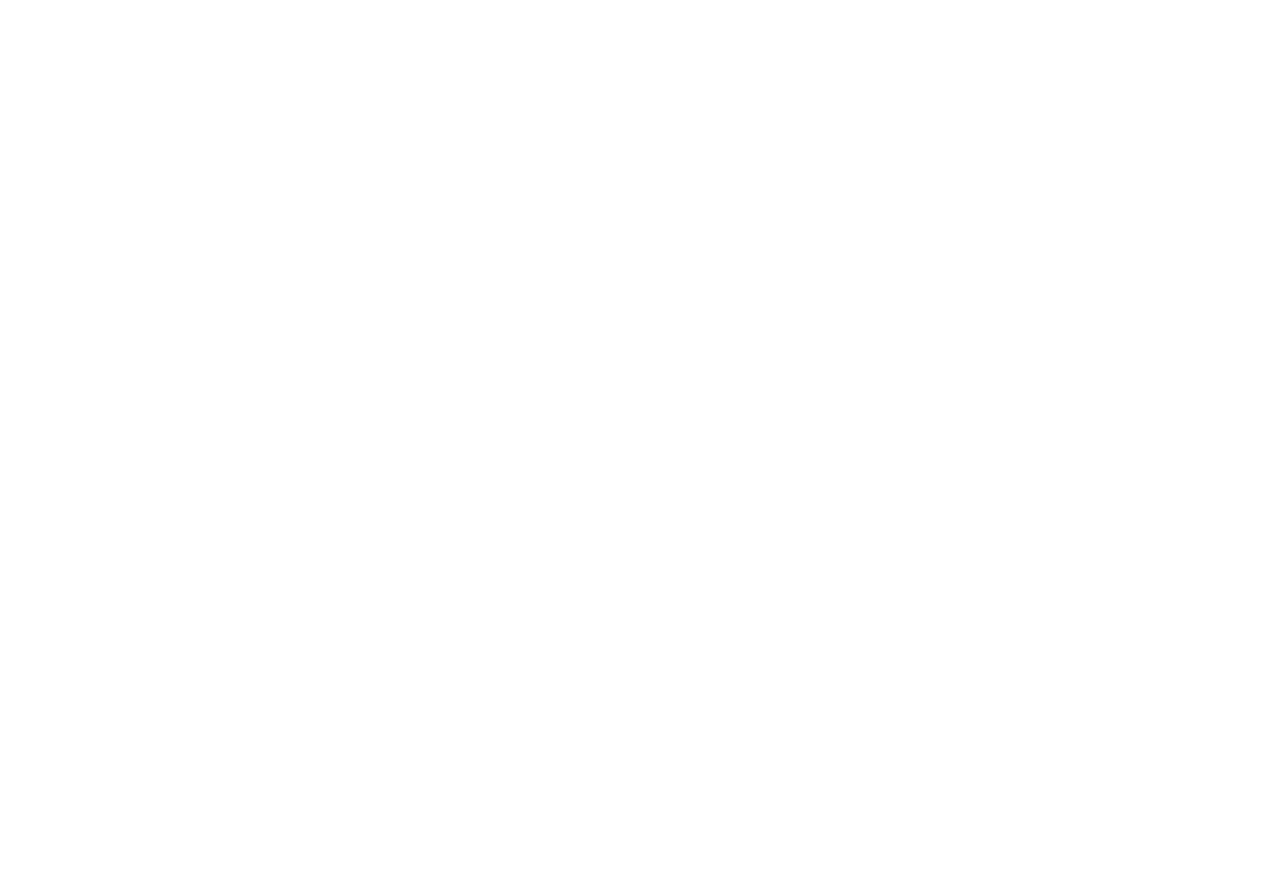
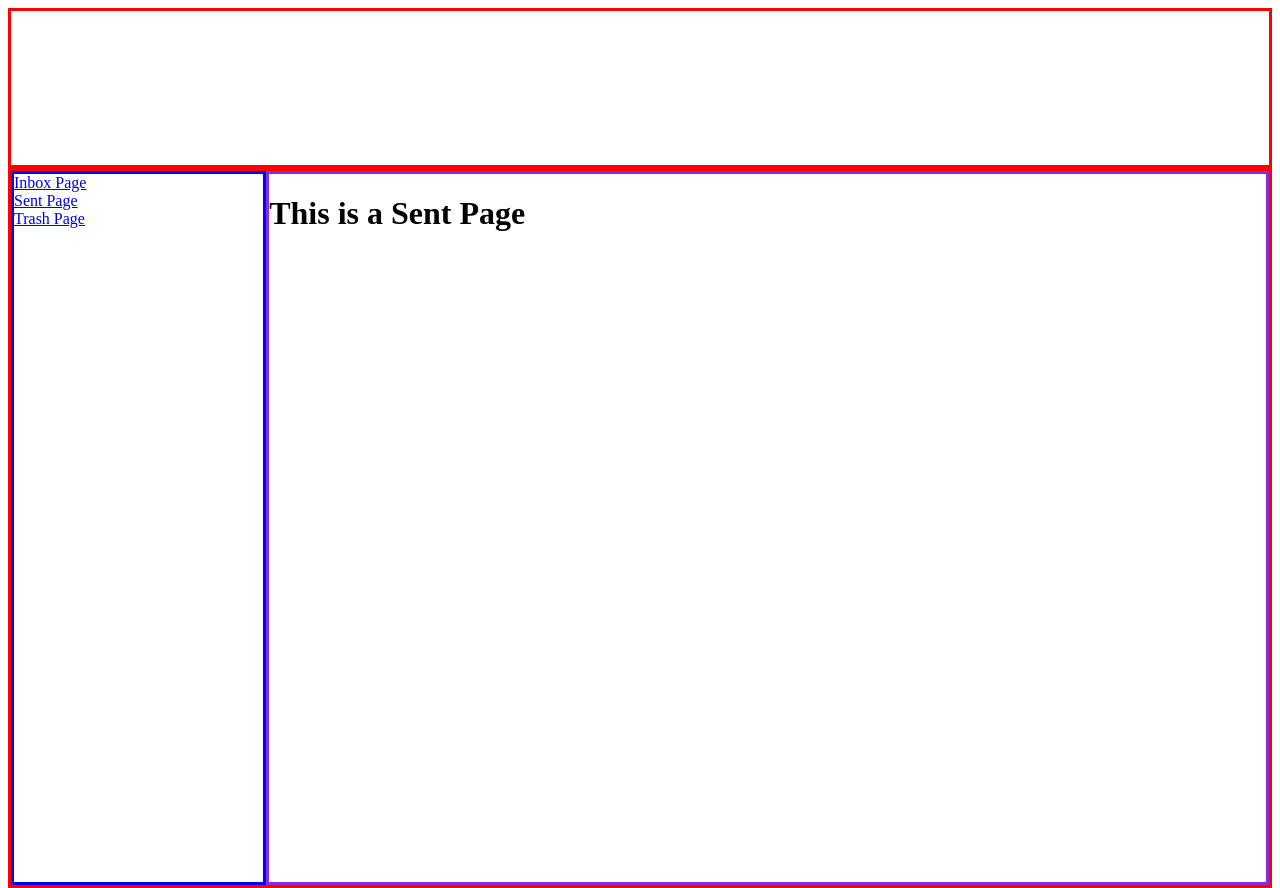
Before and after one commit to Muthusakthivel/Fita-React, a React (Create React App) app: page /mail/sent in a window 1280 px wide. Before the commit this address had no page. Before the commit the page ends 800 px from the top, so only its background shows below. Built offline with nearby package versions, Linux system fonts and the light colour scheme.

Commit message:
nested routing

```diff
--- a/src/App.js
+++ b/src/App.js
@@ -7,6 +7,10 @@
 import HomePage from './Pages/home';
 import ContactPage from '../src/Pages/contact';
 import AboutPage from '../src/Pages/about';
+import MailPage from './Pages/mail';
+import Inbox from './Pages/inbox';
+import Sent from './Pages/sent';
+import Trash from './Pages/trash';
 
 function App(){
   return(
@@ -15,6 +19,11 @@
         <Route path='/' element={<HomePage></HomePage>}></Route>
         <Route path='contact' element={<ContactPage></ContactPage>}></Route>
         <Route path='about' element={<AboutPage></AboutPage>}></Route>
+        <Route path='mail' element={<MailPage></MailPage>}>
+          <Route path='inbox' element={<Inbox></Inbox>}></Route>
+          <Route path='sent' element={<Sent></Sent>}></Route>
+          <Route path='trash' element={<Trash></Trash>}></Route>
+        </Route>
       </Routes>
     </BrowserRouter>
   )
--- a/src/Pages/contact.js
+++ b/src/Pages/contact.js
@@ -1,9 +1,11 @@
 import React from 'react';
+import { NavLink } from 'react-router-dom';
 
 const ContactPage = () => {
     return (
         <div>
             <h1>This is a Contact Page</h1>
+            <NavLink to="/">Back to Home Page</NavLink>
         </div>
     )
 }
--- a/src/Pages/home.js
+++ b/src/Pages/home.js
@@ -1,9 +1,16 @@
 import React from 'react';
+import { NavLink } from 'react-router-dom';
 
 const HomePage = () => {
     return (
         <div>
             <h1>This is a Home Page</h1>
+            <NavLink to="/contact">Go to Contact Page</NavLink>
+            <br />
+            <NavLink to="/about">About Me!</NavLink>
+            <br />
+            <NavLink to="/mail">Go to Mail Page</NavLink>
+            <br />
         </div>
     )
 }
--- /dev/null
+++ b/src/Pages/inbox.js
@@ -0,0 +1,10 @@
+import React from 'react';
+
+const Inbox = () => {
+    return (
+        <div>
+            <h1>This is a Inbox Page</h1>
+        </div>
+    )
+}
+export default Inbox;
--- /dev/null
+++ b/src/Pages/mail.js
@@ -0,0 +1,24 @@
+import React from 'react';
+import { Outlet, NavLink } from 'react-router-dom';
+
+const MailPage = () => {
+    return (
+        <div className='container'>
+            <div className="header"></div>
+            <div className="main-content">
+                <div className='sidebar'>
+                    <NavLink to="/mail/inbox">Inbox Page</NavLink>
+                    <br />
+                    <NavLink to="/mail/sent">Sent Page</NavLink>
+                    <br />
+                    <NavLink to="/mail/trash">Trash Page</NavLink>
+                </div>
+                <div className='content'>
+                    <Outlet></Outlet>
+                </div>
+            </div>
+        </div>
+
+    )
+}
+export default MailPage;
--- /dev/null
+++ b/src/Pages/sent.js
@@ -0,0 +1,10 @@
+import React from 'react';
+
+const Sent = () => {
+    return (
+        <div>
+            <h1>This is a Sent Page</h1>
+        </div>
+    )
+}
+export default Sent;
--- /dev/null
+++ b/src/Pages/trash.js
@@ -0,0 +1,10 @@
+import React from 'react';
+
+const Trash = () => {
+    return (
+        <div>
+            <h1>This is a Trash Page</h1>
+        </div>
+    )
+}
+export default Trash;
--- a/src/Styles/ui-style.css
+++ b/src/Styles/ui-style.css
@@ -9,3 +9,27 @@
 .password-icon{
     width: 20px;
 }
+.container{
+    height: 100vh;
+    box-sizing: border-box;
+}
+.header{
+    height: 20%;
+    border: 3px solid red;
+    box-sizing: border-box;
+}
+.main-content{
+    height: 90%;
+    border: 3px solid red;
+    box-sizing: border-box;
+    display: flex;
+    flex-direction: row;
+}
+.sidebar{
+    width: 20%;
+    border: 3px solid blue;
+}
+.content{
+    width: 80%;
+    border: 3px solid blueviolet;
+}
```
